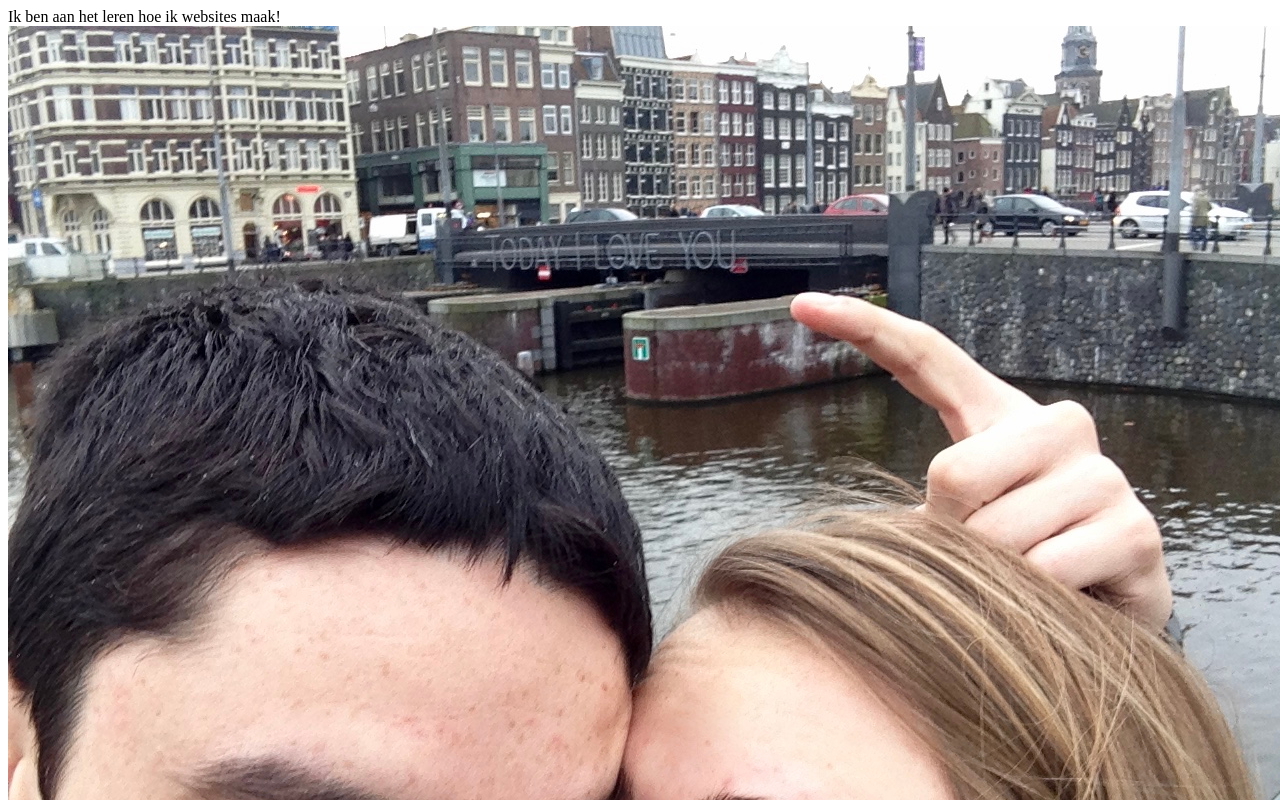
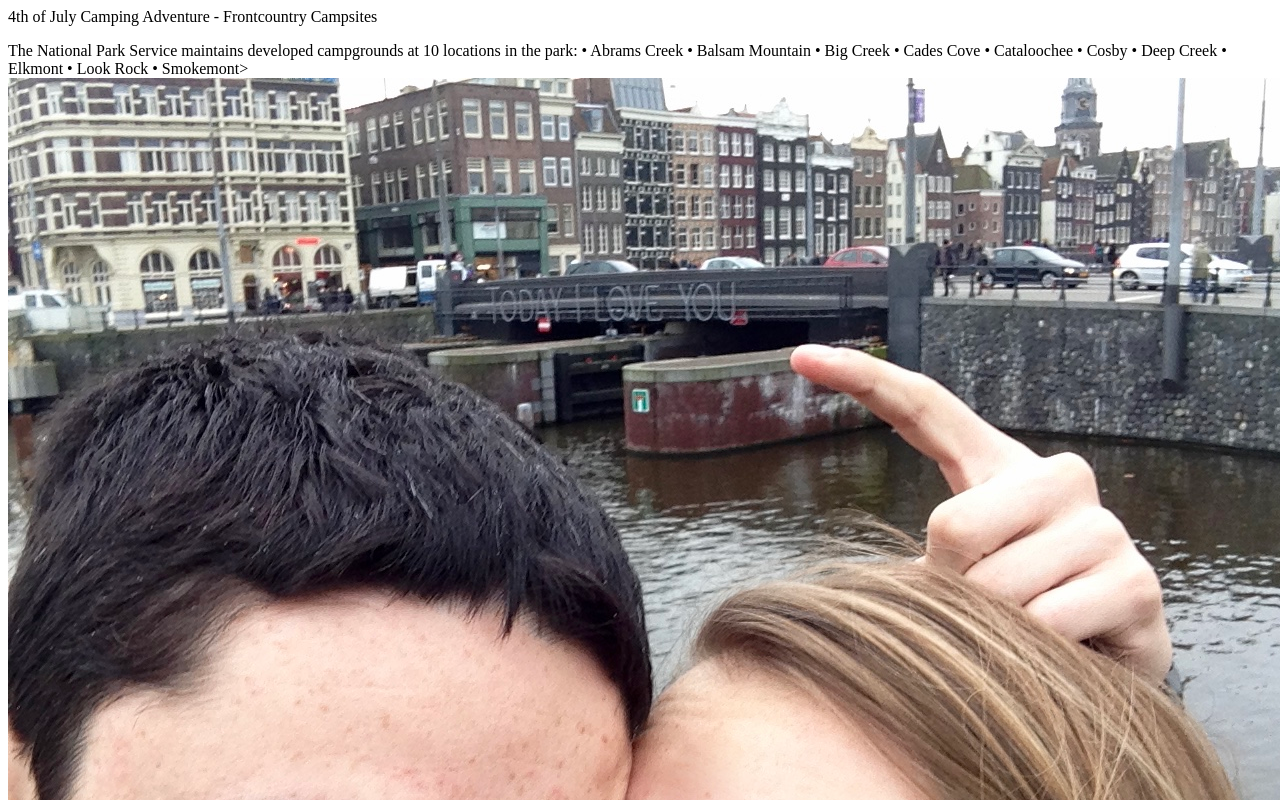
Before and after one commit to CollRoss/-, a plain HTML site: page index.html in a window 1280 px wide. Shown: the top 800 px of the page. Drawn offline with Linux system fonts and the light colour scheme.

Commit message:
Changing the theme

```diff
--- a/index.html
+++ b/index.html
@@ -1,8 +1,19 @@
 <!DOCTYPE html>
 <html>
-  <body>
-<hl> Ik ben aan het leren hoe ik websites maak!</hl>
+  <hl> 4th of July Camping Adventure - Frontcountry Campsites </hl>
   <br>
+<p> The National Park Service maintains developed campgrounds at 10 locations in the park:
+• Abrams Creek
+• Balsam Mountain
+• Big Creek
+• Cades Cove
+• Cataloochee
+• Cosby
+• Deep Creek
+• Elkmont
+• Look Rock
+• Smokemont>
+<br>
   <img src="fullsizeoutput_6c47.jpeg">
   <br>
   <img src="http://www.mapaplan.com/travel-map/amsterdam-netherlands-top-tourist-attractions-printable-street-plan/high-resolution/amsterdam-top-tourist-attractions-map-21-What-to-do-in-a-week-diagram-with-scale-high-resolution.jpg">
```
